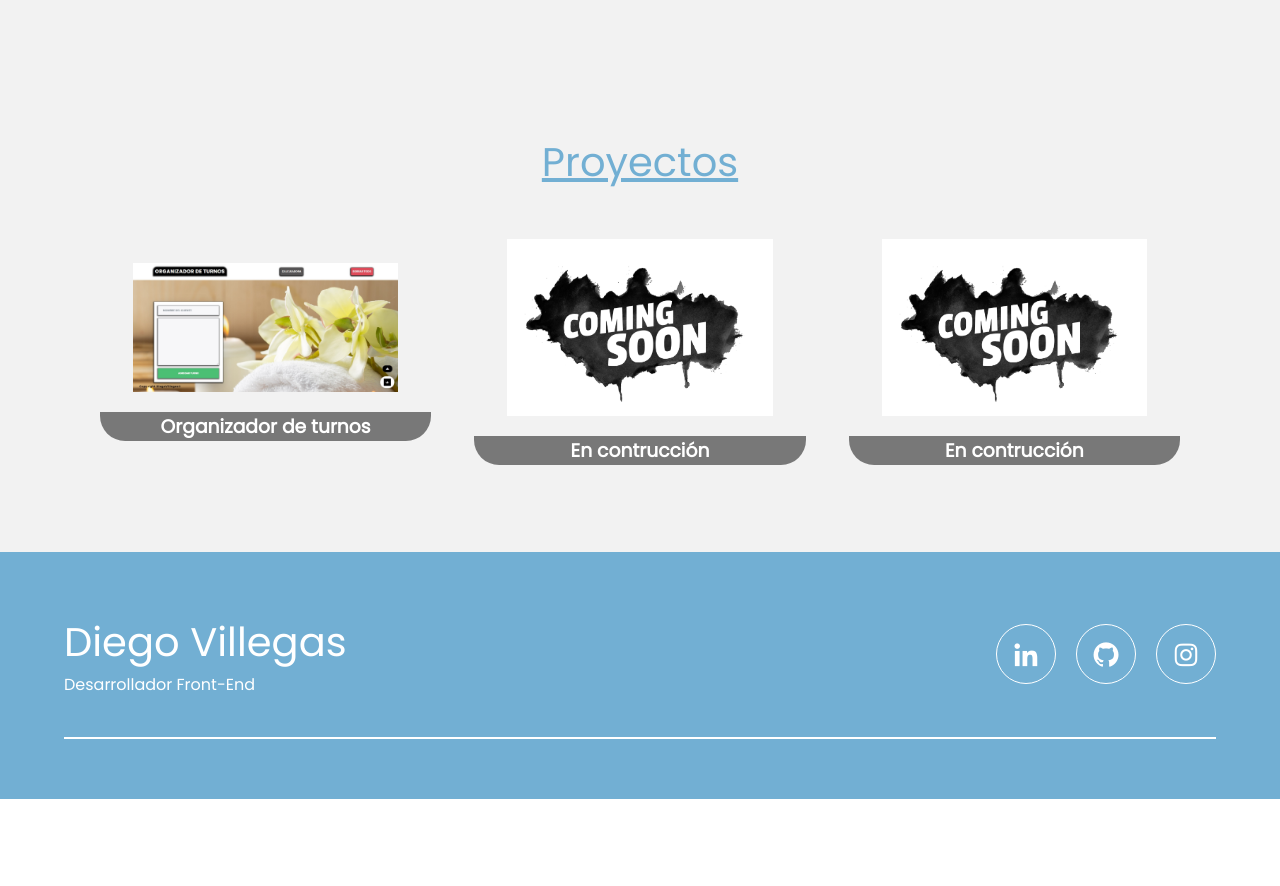
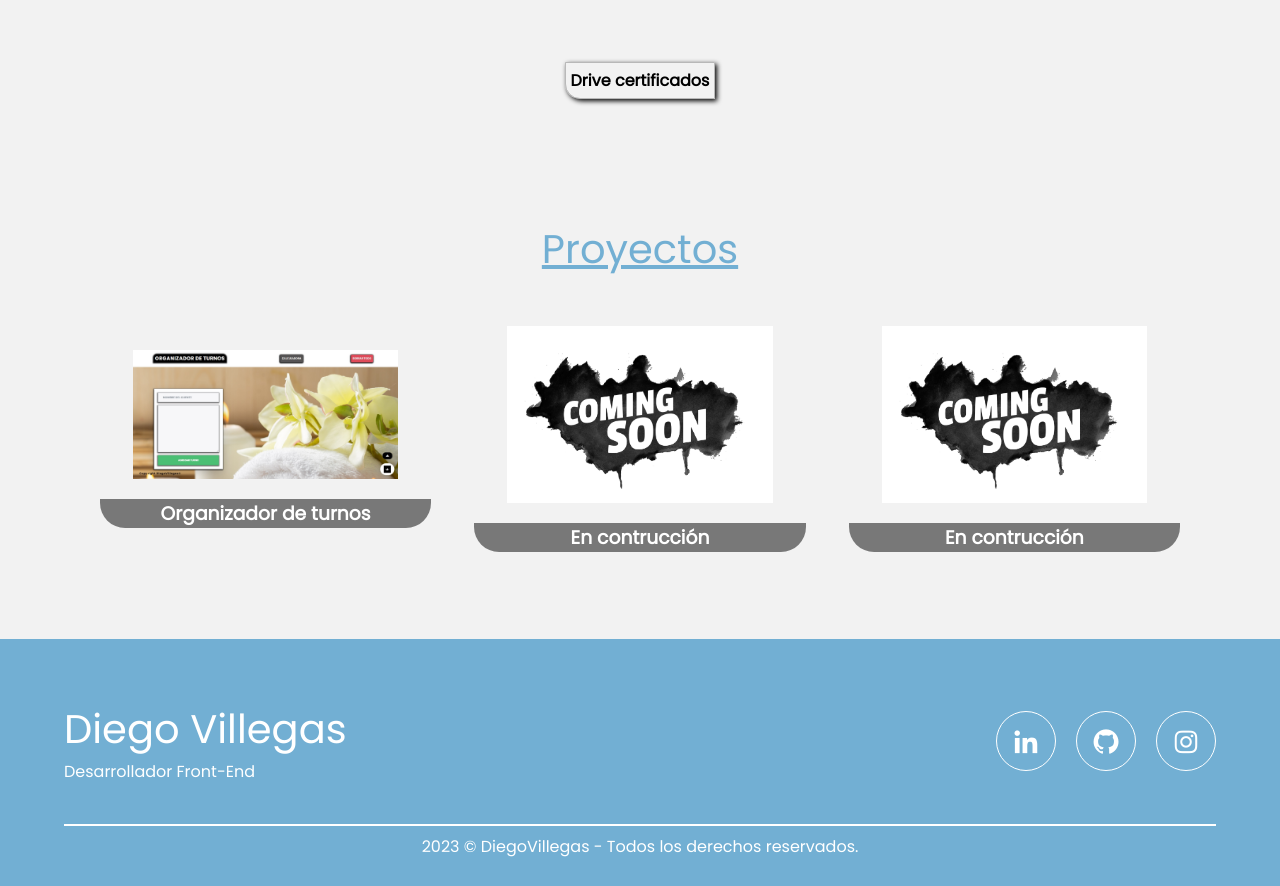
Before and after one commit to diegong6/PORTFOLIO-DIEGO-VILLEGAS, a plain HTML site: page index.html in a window 1280 px wide. Shown: the part 2703-3589 px from the top of the page. Before the commit the page ends 3502 px from the top, so only its background shows below. Drawn offline with nearby package versions, Linux system fonts and the light colour scheme.

Commit message:
agregue botones y colores

```diff
--- a/index.html
+++ b/index.html
@@ -82,6 +82,9 @@
                         <img src="./img/certificado4.jpg" alt="" class="img-galeria">
                         <img src="./img/certificado5.jpg" alt="" class="img-galeria">
                         <img src="./img/certificado6.jpg" alt="" class="img-galeria">
+                        <a class="copy2"
+                            href="https://drive.google.com/drive/folders/1LfxAJx62rBZDov_HfvdeF4Ov1KDzU6H-?usp=drive_link"
+                            target="_blank">Drive certificados</a>
                     </div>
                 </div>
             </section>
@@ -128,7 +131,9 @@
                         class='bx bxl-instagram'></i></a>
             </div>
         </div>
-        <div class="line"></div>
+        <div class="line">
+            <p class="contact-p">2023 © DiegoVillegas - Todos los derechos reservados.</p>
+        </div>
     </footer>
 
 
--- a/js/menu.js
+++ b/js/menu.js
@@ -1,9 +1,6 @@
 const hamburguer = document.querySelector(".hamburguer");
 const menu = document.querySelector(".menu-navegacion");
 const btn_up1 = document.getElementById("boton_up")
-
-// console.log(menu)
-// console.log(hamburguer)
 
 hamburguer.addEventListener('click', ()=> {
   menu.classList.toggle("spread");
--- a/styles/style.css
+++ b/styles/style.css
@@ -143,18 +143,20 @@ header {
 }
 
 .copy2 {
+  margin-top: 50px;
   color: #000000;
   text-decoration: none;
   padding: 5px;
   font-weight: bold;
-  border-radius: 25px;
-  border: 2px solid rgba(128, 128, 128, 0.5);
+  border-bottom-left-radius: 15px;
+  border: 1px solid rgba(128, 128, 128, 0.5);
+  box-shadow: 2px 2px 5px #000000;
 }
 
 .copy2:hover {
   background-color: rgba(128, 128, 128, 0.5);
   color: #000000;
-  border-radius: 25px;
+  /* border-radius: 25px; */
 }
 
 /*NUESTRO SERVICIO*/
@@ -236,14 +238,14 @@ header {
   display: block;
   margin-bottom: 15px;
   box-shadow: rgba(0, 0, 0, 0.5);
-  border: 3px solid transparent;
-  border-radius: 38%;
+  border: 2px solid transparent;
+  border-radius: 45px 45px 45px 45px;
   padding: 25px;
   cursor: pointer;
 }
 
 .img-galeria2:hover {
-  border: 3px solid rgba(128, 128, 128, 0.5);
+  border: 2px solid rgba(128, 128, 128, 0.5);
   background-color: rgba(128, 128, 128, 0.5);
 }
 
@@ -390,6 +392,15 @@ footer {
   height: 2px;
   background: #ffffff;
   margin-bottom: 60px;
+}
+
+.contact-p {
+  display: flex;
+  justify-content: center;
+  text-align: center;
+  align-items: center;
+  padding-top: 10px;
+  color: #ffffff;
 }
 
 /*MEDIAS QUERYS*/
@@ -579,7 +590,7 @@ footer {
   text-decoration: none;
   padding-bottom: 3px;
   cursor: pointer;
-  transition: 0.2s;
+  transition: 0.1s;
 }
 
 .boton_up:hover {
```
